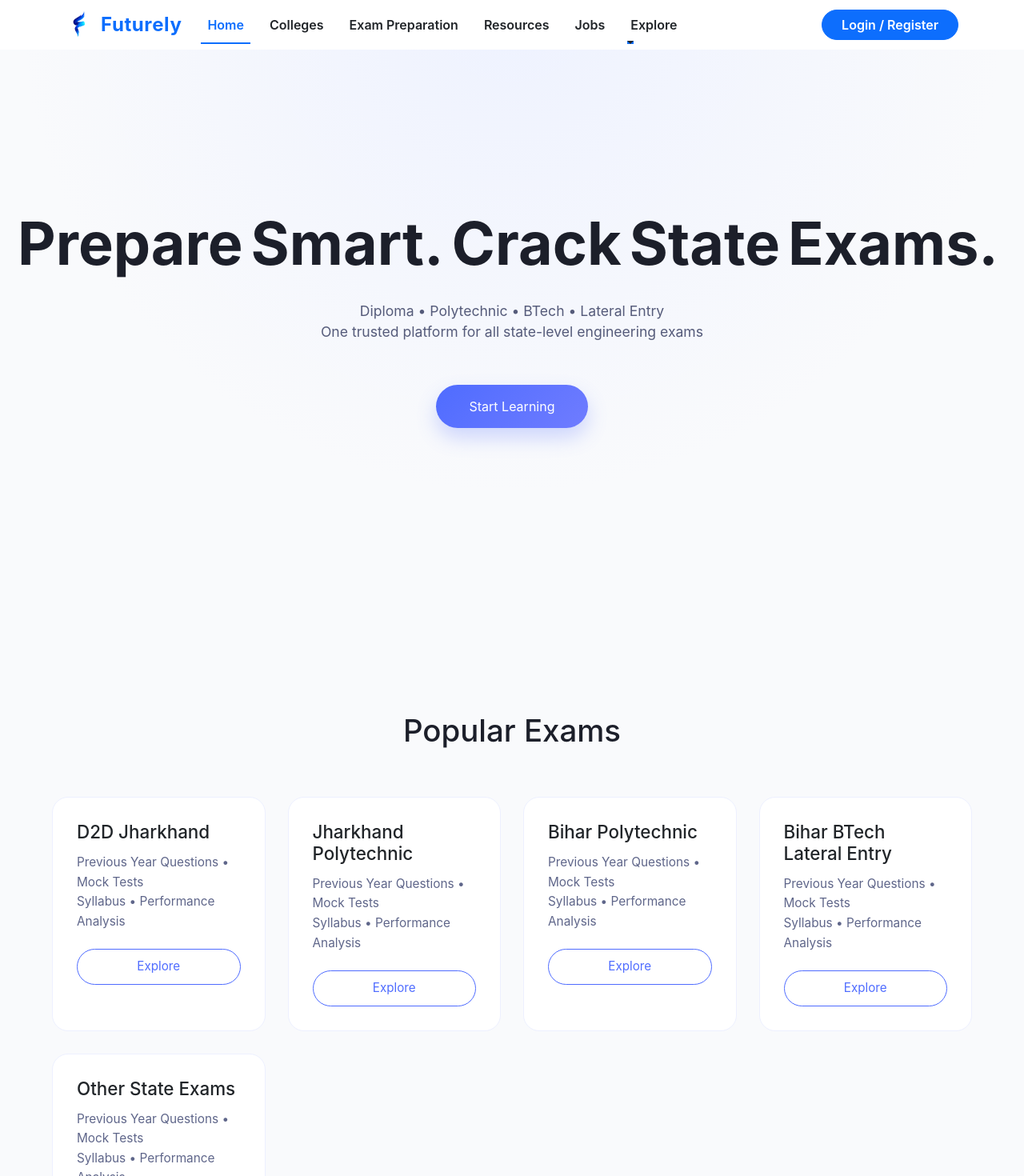
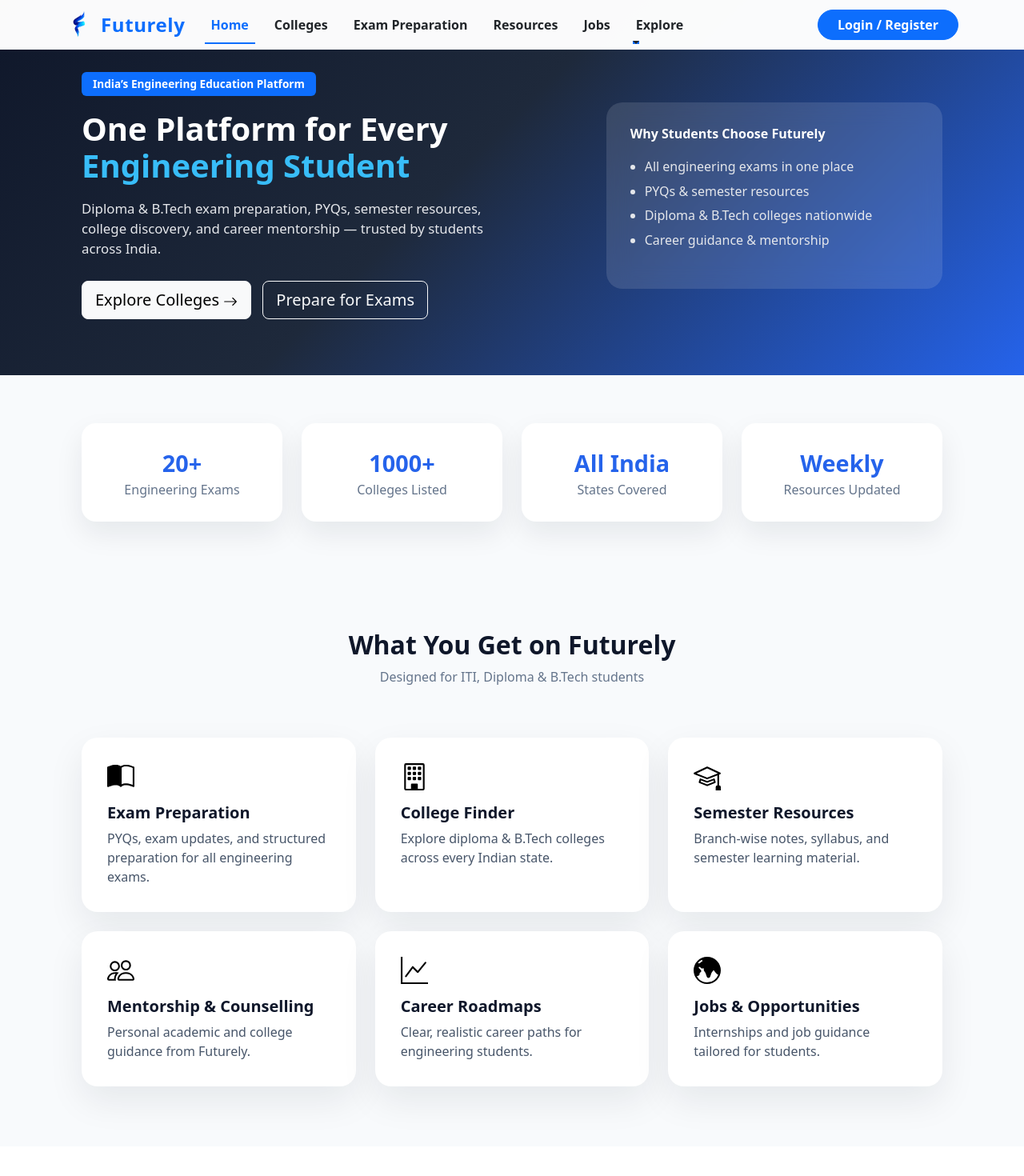
Before and after one commit to Karan123457/NextGenZ, a React (Create React App) app: page / in a window 1280 px wide. Shown: the top 1470 px of the page at 80% size. Built offline with nearby package versions, Linux system fonts and the light colour scheme; no server answers.

Commit message:
Update Home.js

```diff
--- a/src/Pages/Home.js
+++ b/src/Pages/Home.js
@@ -1,262 +1,253 @@
-import React, { useEffect, useRef } from "react";
-import gsap from "gsap";
-import { ScrollTrigger } from "gsap/ScrollTrigger";
-
-gsap.registerPlugin(ScrollTrigger);
+import React from "react";
+import { Container, Row, Col, Button, Card, Badge } from "react-bootstrap";
+import {
+  BookHalf,
+  Building,
+  Mortarboard,
+  GraphUp,
+  People,
+  GlobeCentralSouthAsia,
+  ArrowRight,
+} from "react-bootstrap-icons";
 
 export default function Home() {
-  const cardsRef = useRef([]);
+  return (
+    <main style={{ backgroundColor: "#F8FAFC", minHeight: "100vh" }}>
 
-  useEffect(() => {
-    // HERO TEXT
-    gsap.from(".hero span", {
-      y: 70,
-      opacity: 0,
-      stagger: 0.12,
-      duration: 1.1,
-      ease: "power4.out"
-    });
+      {/* ================= HERO ================= */}
+      <section
+        style={{
+          padding: "90px 0 70px",
+          background:
+            "linear-gradient(135deg, #0F172A 0%, #1E293B 45%, #2563EB 100%)",
+          color: "#ffffff",
+        }}
+      >
+        <Container style={{ maxWidth: 1100 }}>
+          <Row className="align-items-center g-5">
+            <Col md={7}>
+              <Badge
+                style={{
+                  backgroundColor: "rgba(255,255,255,0.15)",
+                  padding: "8px 14px",
+                  fontSize: "0.85rem",
+                }}
+              >
+                India’s Engineering Education Platform
+              </Badge>
 
-    gsap.from(".hero-sub", {
-      opacity: 0,
-      y: 20,
-      delay: 0.8,
-      duration: 0.8
-    });
+              <h1
+                style={{
+                  fontWeight: 900,
+                  lineHeight: 1.15,
+                  marginTop: 18,
+                }}
+              >
+                One Platform for Every <br />
+                <span style={{ color: "#38BDF8" }}>
+                  Engineering Student
+                </span>
+              </h1>
 
-    // CARDS
-    cardsRef.current.forEach((card, i) => {
-      gsap.from(card, {
-        scrollTrigger: {
-          trigger: card,
-          start: "top 85%"
-        },
-        y: 60,
-        opacity: 0,
-        duration: 0.8,
-        delay: i * 0.08,
-        ease: "power3.out"
-      });
-    });
-  }, []);
+              <p
+                style={{
+                  fontSize: "1.05rem",
+                  marginTop: 18,
+                  color: "#E5E7EB",
+                  maxWidth: 520,
+                }}
+              >
+                Diploma & B.Tech exam preparation, PYQs, semester resources,
+                college discovery, and career mentorship — trusted by students
+                across India.
+              </p>
 
-  const exams = [
-    "D2D Jharkhand",
-    "Jharkhand Polytechnic",
-    "Bihar Polytechnic",
-    "Bihar BTech Lateral Entry",
-    "Other State Exams"
-  ];
+              <div
+                style={{
+                  display: "flex",
+                  gap: 14,
+                  marginTop: 28,
+                  flexWrap: "wrap",
+                }}
+              >
+                <Button size="lg" variant="light" href="/college-finder">
+                  Explore Colleges <ArrowRight size={18} />
+                </Button>
 
-  return (
-    <>
-      {/* INLINE CSS */}
-      <style>{`
-        * {
-          margin: 0;
-          padding: 0;
-          box-sizing: border-box;
-          font-family: Inter, system-ui, sans-serif;
-        }
+                <Button size="lg" variant="outline-light" href="/exams">
+                  Prepare for Exams
+                </Button>
+              </div>
+            </Col>
 
-        body {
-          background: #f9fafc;
-          color: #1c1f2a;
-        }
-
-        /* HERO */
-        .hero {
-          min-height: 100vh;
-          padding: 90px 20px;
-          display: flex;
-          flex-direction: column;
-          align-items: center;
-          justify-content: center;
-          text-align: center;
-          background:
-            radial-gradient(circle at top, #eef2ff, transparent 60%),
-            #f9fafc;
-        }
-
-        .hero h1 {
-          font-size: clamp(2.6rem, 6vw, 4.6rem);
-          line-height: 1.1;
-          font-weight: 700;
-        }
-
-        .hero span {
-          display: inline-block;
-          margin-right: 10px;
-        }
-
-        .hero-sub {
-          margin-top: 22px;
-          max-width: 700px;
-          font-size: 1.1rem;
-          color: #555b7a;
-        }
-
-        .hero button {
-          margin-top: 36px;
-          padding: 15px 42px;
-          border-radius: 50px;
-          border: none;
-          background: linear-gradient(135deg, #4f6cff, #6f7cff);
-          color: #fff;
-          font-size: 1rem;
-          cursor: pointer;
-          box-shadow: 0 12px 25px rgba(79,108,255,0.25);
-          transition: transform 0.3s ease, box-shadow 0.3s ease;
-        }
-
-        .hero button:hover {
-          transform: translateY(-3px);
-          box-shadow: 0 18px 35px rgba(79,108,255,0.35);
-        }
-
-        /* SECTION */
-        .section {
-          padding: 90px 20px;
-        }
-
-        .section h2 {
-          text-align: center;
-          font-size: 2.4rem;
-          margin-bottom: 60px;
-        }
-
-        /* GRID */
-        .grid {
-          max-width: 1150px;
-          margin: auto;
-          display: grid;
-          grid-template-columns: repeat(auto-fit, minmax(260px, 1fr));
-          gap: 28px;
-        }
-
-        /* CARD */
-        .card {
-          background: #ffffff;
-          border-radius: 20px;
-          padding: 30px;
-          border: 1px solid #edf0ff;
-          transition: transform 0.35s ease, box-shadow 0.35s ease;
-        }
-
-        .card:hover {
-          transform: translateY(-8px);
-          box-shadow: 0 25px 45px rgba(0,0,0,0.08);
-        }
-
-        .card h3 {
-          font-size: 1.4rem;
-          margin-bottom: 12px;
-        }
-
-        .card p {
-          color: #5f668a;
-          font-size: 0.96rem;
-          margin-bottom: 22px;
-          line-height: 1.6;
-        }
-
-        .card button {
-          background: transparent;
-          border: 1.8px solid #4f6cff;
-          color: #4f6cff;
-          padding: 10px 24px;
-          border-radius: 50px;
-          font-size: 0.95rem;
-          cursor: pointer;
-          transition: all 0.3s ease;
-        }
-
-        .card button:hover {
-          background: #4f6cff;
-          color: #fff;
-        }
-
-        /* CTA */
-        .cta {
-          padding: 110px 20px;
-          text-align: center;
-          background:
-            linear-gradient(180deg, #f9fafc, #eef2ff);
-        }
-
-        .cta h2 {
-          font-size: 2.5rem;
-          margin-bottom: 15px;
-        }
-
-        .cta p {
-          font-size: 1.05rem;
-          color: #5a6185;
-          margin-bottom: 32px;
-          line-height: 1.6;
-        }
-
-        .cta button {
-          padding: 15px 44px;
-          border-radius: 50px;
-          border: none;
-          background: linear-gradient(135deg, #6f7cff, #4f6cff);
-          color: #fff;
-          font-size: 1rem;
-          cursor: pointer;
-          box-shadow: 0 14px 30px rgba(79,108,255,0.3);
-        }
-      `}</style>
-
-      {/* HERO */}
-      <section className="hero">
-        <h1>
-          <span>Prepare</span>
-          <span>Smart.</span>
-          <span>Crack</span>
-          <span>State</span>
-          <span>Exams.</span>
-        </h1>
-
-        <p className="hero-sub">
-          Diploma • Polytechnic • BTech • Lateral Entry <br />
-          One trusted platform for all state-level engineering exams
-        </p>
-
-        <button>Start Learning</button>
+            <Col md={5} className="d-none d-md-block">
+              <div
+                style={{
+                  background: "rgba(255,255,255,0.12)",
+                  backdropFilter: "blur(14px)",
+                  borderRadius: 20,
+                  padding: 30,
+                }}
+              >
+                <h6 style={{ fontWeight: 700, marginBottom: 16 }}>
+                  Why Students Choose Futurely
+                </h6>
+                <ul
+                  style={{
+                    paddingLeft: 18,
+                    lineHeight: 1.9,
+                    color: "#E5E7EB",
+                  }}
+                >
+                  <li>All engineering exams in one place</li>
+                  <li>PYQs & semester resources</li>
+                  <li>Diploma & B.Tech colleges nationwide</li>
+                  <li>Career guidance & mentorship</li>
+                </ul>
+              </div>
+            </Col>
+          </Row>
+        </Container>
       </section>
 
-      {/* EXAMS */}
-      <section className="section">
-        <h2>Popular Exams</h2>
-
-        <div className="grid">
-          {exams.map((exam, i) => (
-            <div
-              className="card"
-              key={i}
-              ref={(el) => (cardsRef.current[i] = el)}
-            >
-              <h3>{exam}</h3>
-              <p>
-                Previous Year Questions • Mock Tests <br />
-                Syllabus • Performance Analysis
-              </p>
-              <button>Explore</button>
-            </div>
-          ))}
-        </div>
+      {/* ================= TRUST METRICS ================= */}
+      <section style={{ padding: "60px 0" }}>
+        <Container style={{ maxWidth: 1100 }}>
+          <Row className="text-center g-4">
+            {[
+              { label: "Engineering Exams", value: "20+" },
+              { label: "Colleges Listed", value: "1000+" },
+              { label: "States Covered", value: "All India" },
+              { label: "Resources Updated", value: "Weekly" },
+            ].map((item) => (
+              <Col key={item.label} md={3} sm={6}>
+                <div
+                  style={{
+                    background: "#FFFFFF",
+                    borderRadius: 18,
+                    padding: 28,
+                    boxShadow: "0 15px 35px rgba(15,23,42,0.08)",
+                  }}
+                >
+                  <div
+                    style={{
+                      fontSize: "1.8rem",
+                      fontWeight: 800,
+                      color: "#2563EB",
+                    }}
+                  >
+                    {item.value}
+                  </div>
+                  <div style={{ color: "#64748B" }}>
+                    {item.label}
+                  </div>
+                </div>
+              </Col>
+            ))}
+          </Row>
+        </Container>
       </section>
 
-      {/* CTA */}
-      <section className="cta">
-        <h2>Built for Serious Engineering Aspirants</h2>
-        <p>
-          College Finder • Career Guidance • Mentorship <br />
-          Designed specially for diploma & BTech students
-        </p>
-        <button>Join Futurely</button>
+      {/* ================= CORE FEATURES ================= */}
+      <section style={{ padding: "75px 0" }}>
+        <Container style={{ maxWidth: 1100 }}>
+          <Row className="text-center mb-5">
+            <Col>
+              <h2 style={{ fontWeight: 800, color: "#0F172A" }}>
+                What You Get on Futurely
+              </h2>
+              <p style={{ color: "#64748B", marginTop: 8 }}>
+                Designed for ITI, Diploma & B.Tech students
+              </p>
+            </Col>
+          </Row>
+
+          <Row className="g-4">
+            {[
+              {
+                icon: <BookHalf size={34} />,
+                title: "Exam Preparation",
+                desc: "PYQs, exam updates, and structured preparation for all engineering exams.",
+              },
+              {
+                icon: <Building size={34} />,
+                title: "College Finder",
+                desc: "Explore diploma & B.Tech colleges across every Indian state.",
+              },
+              {
+                icon: <Mortarboard size={34} />,
+                title: "Semester Resources",
+                desc: "Branch-wise notes, syllabus, and semester learning material.",
+              },
+              {
+                icon: <People size={34} />,
+                title: "Mentorship & Counselling",
+                desc: "Personal academic and college guidance from Futurely.",
+              },
+              {
+                icon: <GraphUp size={34} />,
+                title: "Career Roadmaps",
+                desc: "Clear, realistic career paths for engineering students.",
+              },
+              {
+                icon: <GlobeCentralSouthAsia size={34} />,
+                title: "Jobs & Opportunities",
+                desc: "Internships and job guidance tailored for students.",
+              },
+            ].map((f) => (
+              <Col md={4} sm={6} key={f.title}>
+                <Card
+                  style={{
+                    border: "none",
+                    borderRadius: 20,
+                    height: "100%",
+                    boxShadow: "0 18px 45px rgba(15,23,42,0.08)",
+                  }}
+                >
+                  <Card.Body style={{ padding: 32 }}>
+                    <div style={{ color: "#2563EB", marginBottom: 16 }}>
+                      {f.icon}
+                    </div>
+                    <h5 style={{ fontWeight: 700, color: "#0F172A" }}>
+                      {f.title}
+                    </h5>
+                    <p style={{ color: "#475569", marginBottom: 0 }}>
+                      {f.desc}
+                    </p>
+                  </Card.Body>
+                </Card>
+              </Col>
+            ))}
+          </Row>
+        </Container>
       </section>
-    </>
+
+      {/* ================= CTA ================= */}
+      <section style={{ padding: "75px 0", background: "#FFFFFF" }}>
+        <Container style={{ maxWidth: 900 }}>
+          <Row className="text-center">
+            <Col>
+              <h3 style={{ fontWeight: 800, color: "#0F172A" }}>
+                Shaping the Future of Engineering Education
+              </h3>
+              <p
+                style={{
+                  color: "#64748B",
+                  maxWidth: 650,
+                  margin: "14px auto 24px",
+                }}
+              >
+                Futurely is building a complete ecosystem for learning,
+                discovery, mentorship, and career growth.
+              </p>
+              <Button size="lg" href="/about">
+                Learn More About Futurely
+              </Button>
+            </Col>
+          </Row>
+        </Container>
+      </section>
+
+    </main>
   );
 }
```
